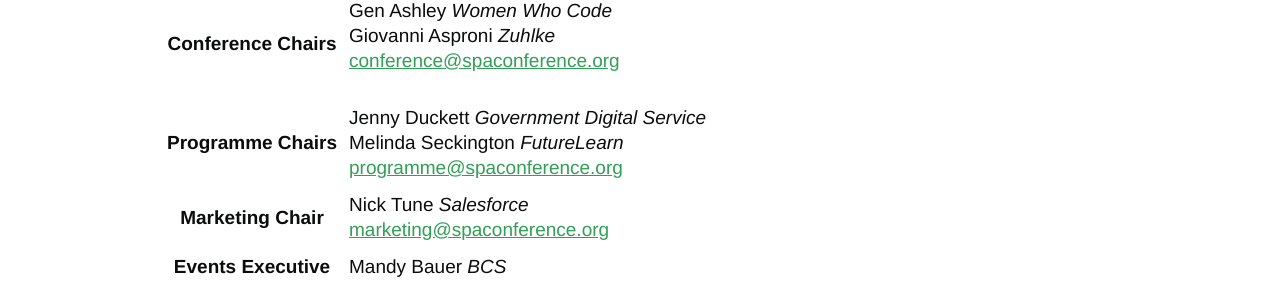
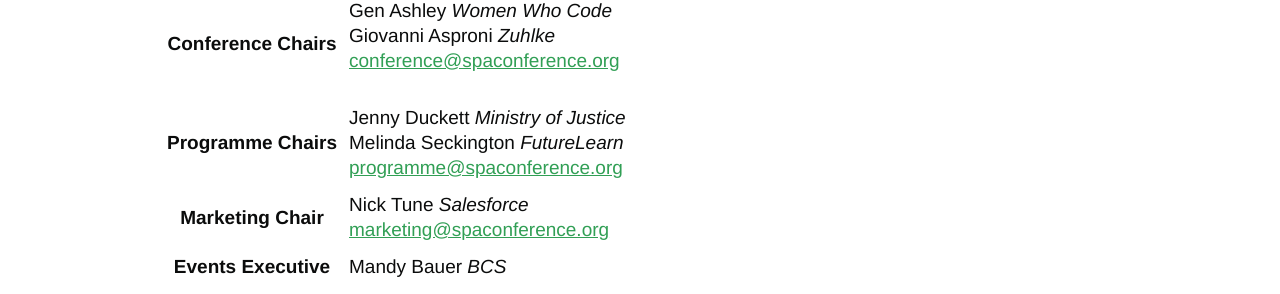
Before and after one commit to spaconference/spa-website, a Jekyll site: the page built from organisers.md, in a window 1280 px wide. Shown: the part 512-806 px from the top of the page. Built offline with Jekyll 4.4.1, drawn with Linux system fonts in a browser that asks for light colours.

Commit message:
Update Jenny's employer

```diff
--- a/organisers.md
+++ b/organisers.md
@@ -14,7 +14,7 @@
 Giovanni Asproni <em>Zuhlke</em><br />
 <script language="javascript">eval(unescape('%64%6f%63%75%6d%65%6e%74%2e%77%72%69%74%65%28%27%3c%61%20%68%72%65%66%3d%22%6d%61%69%6c%74%6f%3a%63%6f%6e%66%65%72%65%6e%63%65%40%73%70%61%63%6f%6e%66%65%72%65%6e%63%65%2e%6f%72%67%22%3e%63%6f%6e%66%65%72%65%6e%63%65%40%73%70%61%63%6f%6e%66%65%72%65%6e%63%65%2e%6f%72%67%3c%2f%61%3e%27%29%3b'))</SCRIPT><NOSCRIPT><a href="http://www.quarella.co.uk/email/spamproof-noscript.html">[spam-blocked email address]</a></NOSCRIPT>
 <tr><th>Programme Chairs</th>
-<td>Jenny Duckett <em>Government Digital Service</em><br />
+<td>Jenny Duckett <em>Ministry of Justice</em><br />
 Melinda Seckington <em>FutureLearn</em><br />
 <script type="text/javascript" language="javascript">// <![CDATA[
 eval(unescape('%64%6f%63%75%6d%65%6e%74%2e%77%72%69%74%65%28%27%3c%61%20%68%72%65%66%3d%22%6d%61%69%6c%74%6f%3a%70%72%6f%67%72%61%6d%6d%65%40%73%70%61%63%6f%6e%66%65%72%65%6e%63%65%2e%6f%72%67%22%20%74%69%74%6c%65%3d%22%70%72%6f%67%72%61%6d%6d%65%40%73%70%61%63%6f%6e%66%65%72%65%6e%63%65%2e%6f%72%67%22%3e%70%72%6f%67%72%61%6d%6d%65%40%73%70%61%63%6f%6e%66%65%72%65%6e%63%65%2e%6f%72%67%3c%2f%61%3e%27%29%3b'))
```
